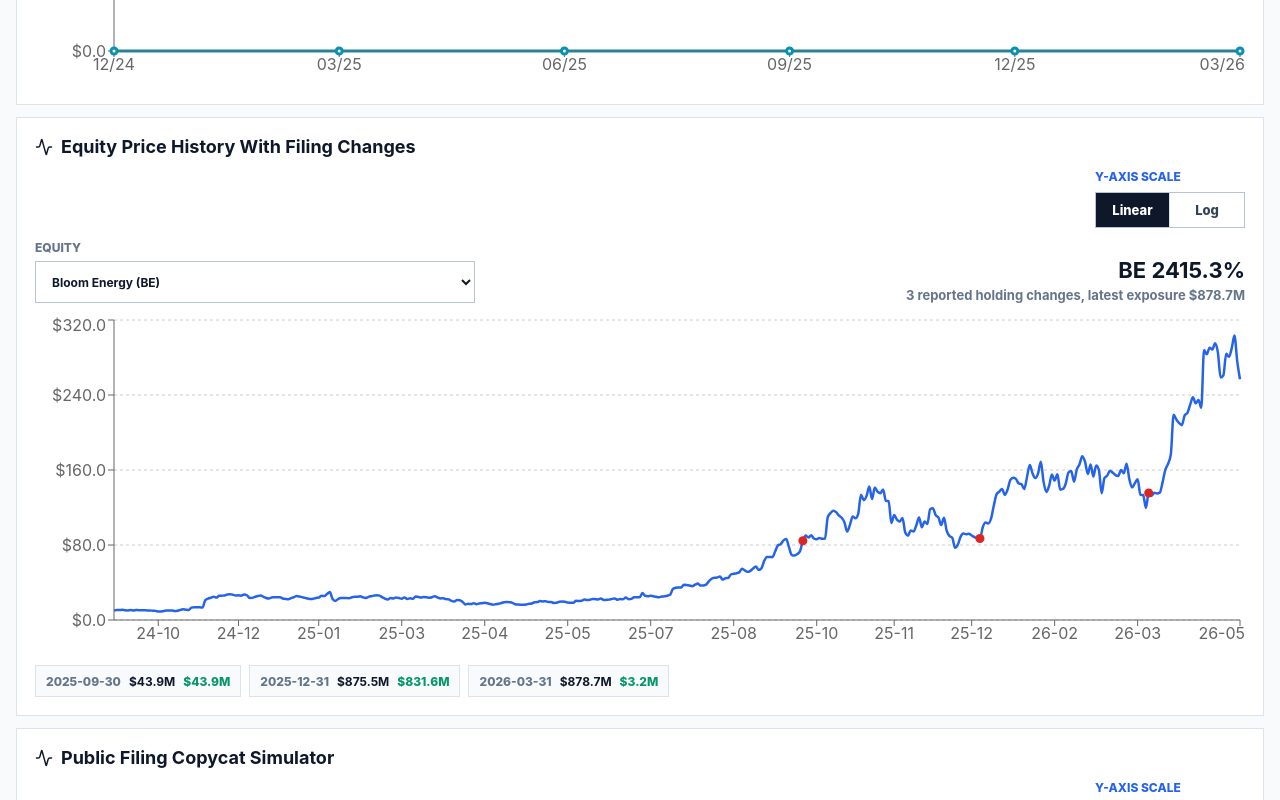
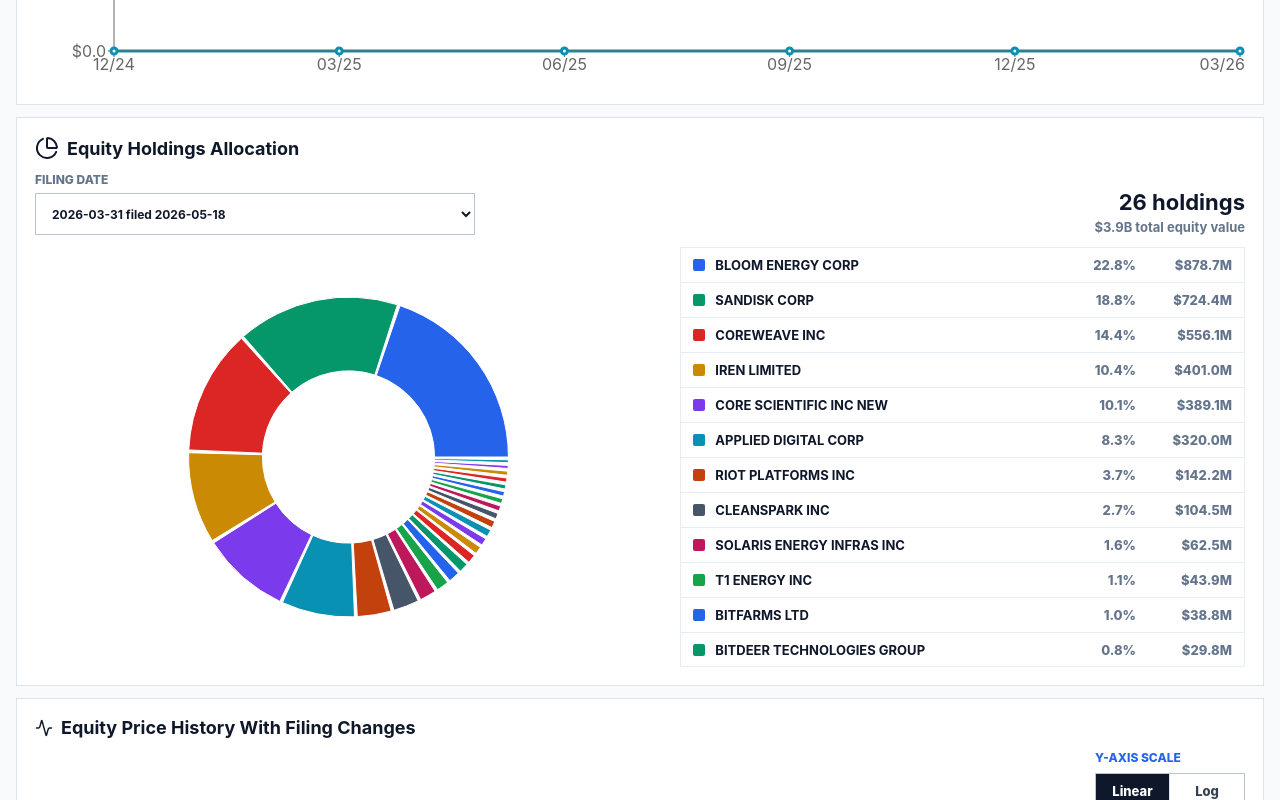
Before and after one commit to locky192/SituationalAwareness, a Next.js app: page / in a window 1280 px wide. Shown: the part 2260-3060 px from the top of the page. Built offline with nearby package versions, Linux system fonts and the light colour scheme.

Commit message:
Add equity holdings allocation pie chart

```diff
--- a/app/globals.css
+++ b/app/globals.css
@@ -360,6 +360,53 @@
   font-weight: 800;
 }
 
+.pie-layout {
+  display: grid;
+  grid-template-columns: minmax(320px, 1fr) minmax(360px, 0.9fr);
+  gap: 18px;
+  align-items: stretch;
+}
+
+.allocation-list {
+  max-height: 420px;
+  overflow: auto;
+  border: 1px solid #e7edf5;
+}
+
+.allocation-row {
+  display: grid;
+  grid-template-columns: 12px minmax(0, 1fr) 64px 86px;
+  align-items: center;
+  gap: 10px;
+  padding: 9px 12px;
+  border-bottom: 1px solid #e7edf5;
+  font-size: 13px;
+}
+
+.allocation-row:last-child {
+  border-bottom: 0;
+}
+
+.allocation-row strong {
+  overflow: hidden;
+  text-overflow: ellipsis;
+  white-space: nowrap;
+}
+
+.allocation-row span,
+.allocation-row em {
+  color: var(--muted);
+  font-style: normal;
+  font-weight: 800;
+  text-align: right;
+}
+
+.allocation-row .swatch {
+  width: 12px;
+  height: 12px;
+  border-radius: 2px;
+}
+
 .positions-section {
   margin-top: 12px;
 }
@@ -461,6 +508,10 @@
     text-align: left;
   }
 
+  .pie-layout {
+    grid-template-columns: 1fr;
+  }
+
   h1 {
     font-size: 52px;
   }
--- a/components/PortfolioDashboard.tsx
+++ b/components/PortfolioDashboard.tsx
@@ -6,6 +6,7 @@
   ArrowUpRight,
   BarChart3,
   ExternalLink,
+  PieChart as PieChartIcon,
   Search,
   Table2,
 } from "lucide-react";
@@ -21,6 +22,8 @@
   Legend,
   Line,
   LineChart,
+  Pie,
+  PieChart as RechartsPieChart,
   ReferenceArea,
   ReferenceLine,
   ResponsiveContainer,
@@ -130,6 +133,12 @@
   holdings: number;
   topHolding: string;
   sourceUrl: string;
+};
+
+type EquityAllocation = {
+  issuer: string;
+  value: number;
+  percent: number;
 };
 
 type Benchmark = {
@@ -299,6 +308,38 @@
   );
 }
 
+function PieTooltip({ active, payload }: { active?: boolean; payload?: ChartTooltipPayload[] }) {
+  if (!active || !payload?.length) return null;
+  const allocation = payload[0]?.payload as EquityAllocation | undefined;
+  if (!allocation) return null;
+
+  return (
+    <div className="chart-tooltip">
+      <strong>{allocation.issuer}</strong>
+      <div>Value: {compactCurrency.format(allocation.value)}</div>
+      <div>Weight: {pct(allocation.percent)}</div>
+    </div>
+  );
+}
+
+function equityAllocationsForFiling(filing: Filing): EquityAllocation[] {
+  const byIssuer = new Map<string, EquityAllocation>();
+
+  for (const position of filing.positions.filter((item) => item.positionType === "Equity")) {
+    const current = byIssuer.get(position.issuer) ?? { issuer: position.issuer, value: 0, percent: 0 };
+    current.value += position.value;
+    byIssuer.set(position.issuer, current);
+  }
+
+  const total = [...byIssuer.values()].reduce((sum, item) => sum + item.value, 0);
+  return [...byIssuer.values()]
+    .map((item) => ({
+      ...item,
+      percent: total === 0 ? 0 : (item.value / total) * 100,
+    }))
+    .sort((a, b) => b.value - a.value);
+}
+
 function buildSimulatorSeries(filings: Filing[], priceSecurities: PriceSecurity[], benchmark?: Benchmark) {
   const priceSecurityByIssuer = new Map(priceSecurities.map((security) => [security.issuer, security]));
   const rawPriceMaps = new Map(
@@ -437,6 +478,7 @@
 export function PortfolioDashboard({ data, priceData }: { data: FilingsData; priceData: PriceData }) {
   const [selectedIssuer, setSelectedIssuer] = useState("NVIDIA CORP");
   const [selectedPriceIssuer, setSelectedPriceIssuer] = useState("BLOOM ENERGY CORP");
+  const [selectedPieFilingDate, setSelectedPieFilingDate] = useState(data.filings.at(-1)?.reportDate ?? "");
   const [activePriceMarker, setActivePriceMarker] = useState<PriceMarker | null>(null);
   const [instrumentType, setInstrumentType] = useState(ALL_INSTRUMENTS);
   const [priceScale, setPriceScale] = useState<"linear" | "log">("linear");
@@ -531,6 +573,9 @@
     name: issuer.issuer,
     size: issuer.value,
   }));
+  const selectedPieFiling = filings.find((filing) => filing.reportDate === selectedPieFilingDate) ?? filings.at(-1)!;
+  const equityAllocationData = equityAllocationsForFiling(selectedPieFiling);
+  const selectedPieTotal = equityAllocationData.reduce((sum, item) => sum + item.value, 0);
   const priceSecurities = priceData.securities
     .filter((security) => security.ticker && security.prices.length > 0)
     .sort((a, b) => a.displayName.localeCompare(b.displayName));
@@ -712,6 +757,60 @@
               <Line type="monotone" dataKey="value" name={selectedIssuer} stroke="#0891b2" strokeWidth={3} />
             </LineChart>
           </ResponsiveContainer>
+        </ChartPanel>
+
+        <ChartPanel title="Equity Holdings Allocation" icon={<PieChartIcon />} wide>
+          <div className="price-tools">
+            <label>
+              Filing date
+              <select
+                value={selectedPieFiling.reportDate}
+                onChange={(event) => setSelectedPieFilingDate(event.target.value)}
+              >
+                {filings.map((filing) => (
+                  <option key={filing.accession} value={filing.reportDate}>
+                    {filing.reportDate} filed {filing.filingDate}
+                  </option>
+                ))}
+              </select>
+            </label>
+            <div className="price-summary">
+              <strong>{equityAllocationData.length} holdings</strong>
+              <span>{compactCurrency.format(selectedPieTotal)} total equity value</span>
+            </div>
+          </div>
+          <div className="pie-layout">
+            <ResponsiveContainer width="100%" height={420}>
+              <RechartsPieChart>
+                <Tooltip content={<PieTooltip />} />
+                <Pie
+                  data={equityAllocationData}
+                  dataKey="value"
+                  nameKey="issuer"
+                  cx="50%"
+                  cy="50%"
+                  innerRadius="42%"
+                  minAngle={1}
+                  outerRadius="78%"
+                  paddingAngle={1}
+                >
+                  {equityAllocationData.map((_, index) => (
+                    <Cell key={index} fill={COLORS[index % COLORS.length]} />
+                  ))}
+                </Pie>
+              </RechartsPieChart>
+            </ResponsiveContainer>
+            <div className="allocation-list">
+              {equityAllocationData.map((holding, index) => (
+                <div key={holding.issuer} className="allocation-row">
+                  <span className="swatch" style={{ background: COLORS[index % COLORS.length] }} />
+                  <strong>{holding.issuer}</strong>
+                  <span>{pct(holding.percent)}</span>
+                  <em>{compactCurrency.format(holding.value)}</em>
+                </div>
+              ))}
+            </div>
+          </div>
         </ChartPanel>
 
         <ChartPanel title="Equity Price History With Filing Changes" icon={<Activity size={18} />} wide>
```
